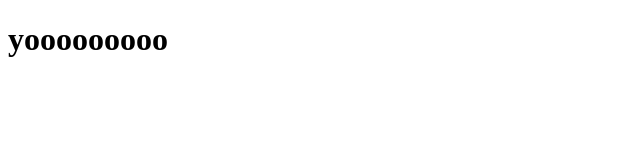
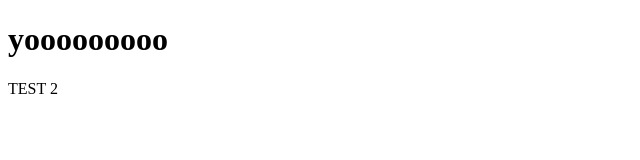
Before and after one commit to MehdiBouchema/MehdiBouchema.github.io, a plain HTML site: page index.html in a window 1280 px wide. Shown: the full height of the page, 0-640 px from the left. Drawn offline with Linux system fonts and the light colour scheme.

Commit message:
test2
check if up

```diff
--- a/index.html
+++ b/index.html
@@ -2,6 +2,6 @@
 <html>
 <body>
         <h1>yooooooooo</h1>
-
+<p>TEST 2</p>
 </body>
 </html>
```
